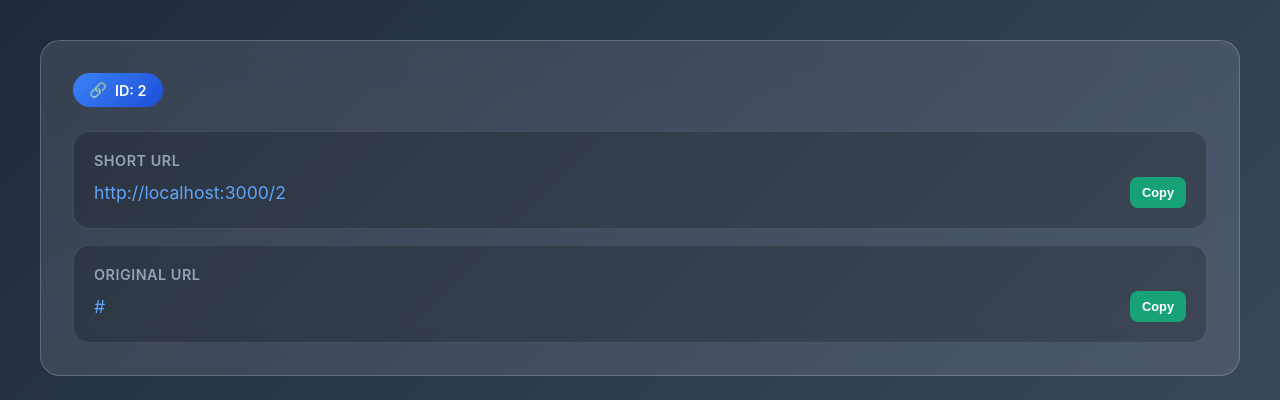
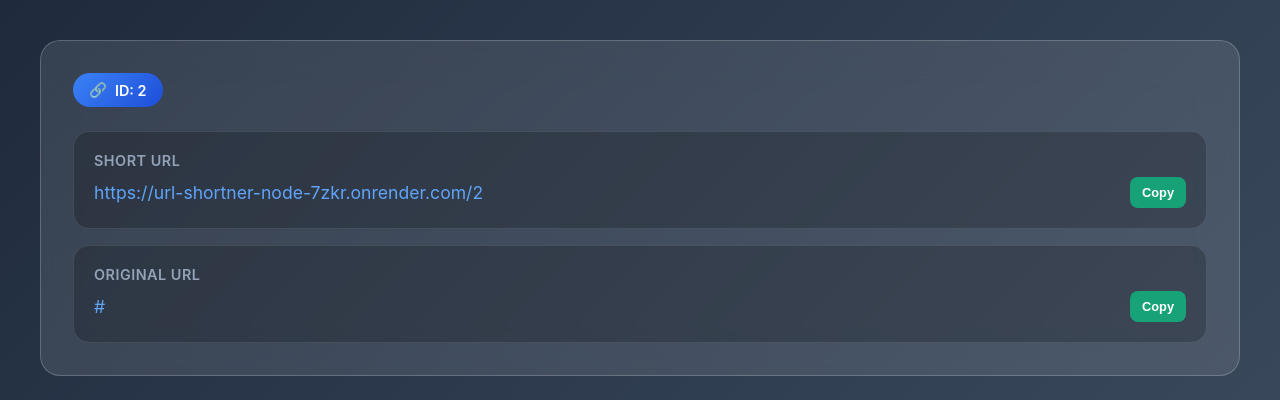
Before and after one commit to ak4631/url-shortner-node, a Node server app: page /url/analytics/2 in a window 1280 px wide. Shown: the part 69-469 px from the top of the page. Run offline with Node 20, Linux system fonts and the light colour scheme; tables that the repository leaves empty hold one stand-in row (values such as "Sample post"); some libraries are stand-ins or nearby versions.

Commit message:
Short Url Added

```diff
--- a/views/analytics.ejs
+++ b/views/analytics.ejs
@@ -427,10 +427,10 @@
           <div class="url-item">
             <div class="url-label">Short URL</div>
             <div class="url-value">
-              <a href="http://localhost:3000/<%= analytics.id %>" target="_blank">
-                http://localhost:3000/<%= analytics.id %>
+              <a href="https://url-shortner-node-7zkr.onrender.com/<%= analytics.id %>" target="_blank">
+                https://url-shortner-node-7zkr.onrender.com/<%= analytics.id %>
               </a>
-              <button class="copy-btn-small" onclick="copyToClipboard('http://localhost:3000/<%= analytics.id %>')">
+              <button class="copy-btn-small" onclick="copyToClipboard('https://url-shortner-node-7zkr.onrender.com/<%= analytics.id %>')">
                 Copy
               </button>
             </div>
--- a/views/home.ejs
+++ b/views/home.ejs
@@ -420,8 +420,8 @@
         <div class="short-url-result">
           <h3>✨ Your shortened URL is ready!</h3>
           <div class="url-display">
-            <a href="http://localhost/3000/<%= id %>" target="_blank" id="shortLink">
-              http://localhost/3000/<%= id %>
+            <a href="https://url-shortner-node-7zkr.onrender.com/<%= id %>" target="_blank" id="shortLink">
+              https://url-shortner-node-7zkr.onrender.com/<%= id %>
             </a>
             <button class="copy-btn" onclick="copyLink()">
               <span class="icon">📋</span> Copy
```
